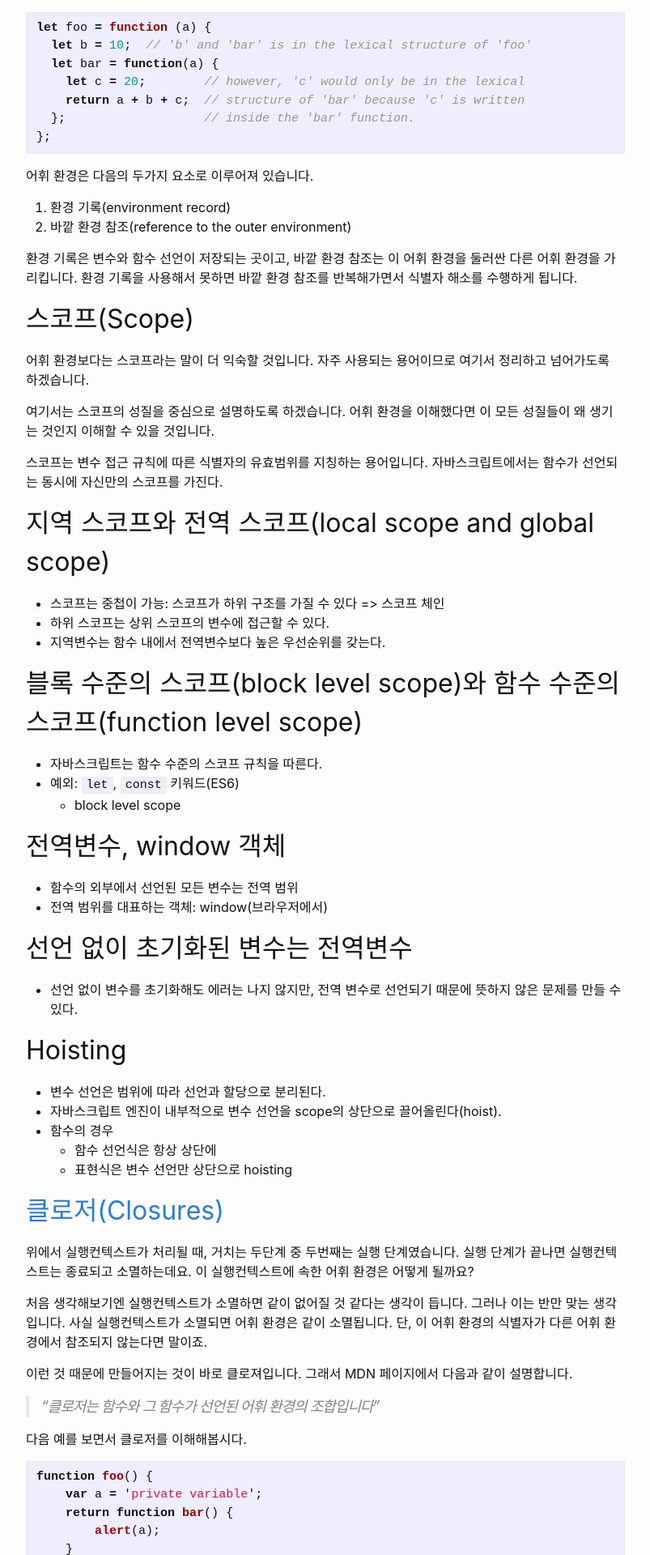
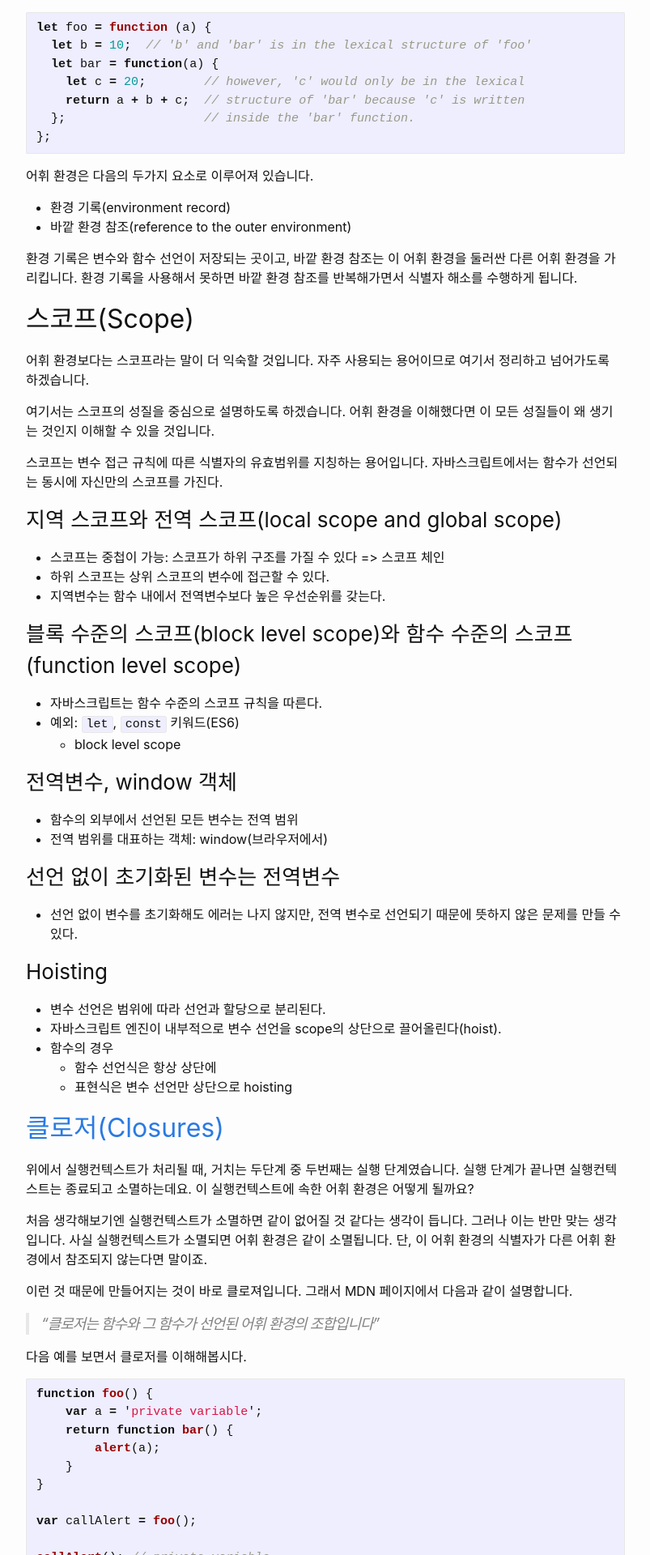
Before and after one commit to feynubrick/feynubrick.github.io, a Jekyll site: the page built from _posts/2019-01-11-javascript-study-5-scope-closure-iife.md, in a window 1280 px wide. Shown: the part 2663-4583 px from the top of the page at 81% size, without its empty margins (238-1041 px from the left). Built offline with Jekyll 4.4.1, drawn with Linux system fonts in a browser that asks for light colours; nearby versions of some CDN libraries; comment, search, counter and statistics services are not loaded.

```diff
--- a/_posts/2019-01-11-javascript-study-5-scope-closure-iife.md
+++ b/_posts/2019-01-11-javascript-study-5-scope-closure-iife.md
@@ -150,24 +150,24 @@ let foo = function (a) {
 스코프는 변수 접근 규칙에 따른 식별자의 유효범위를 지칭하는 용어입니다.
 자바스크립트에서는 함수가 선언되는 동시에 자신만의 스코프를 가진다.
 
-## 지역 스코프와 전역 스코프(local scope and global scope)
+### 지역 스코프와 전역 스코프(local scope and global scope)
 - 스코프는 중첩이 가능: 스코프가 하위 구조를 가질 수 있다 => 스코프 체인
 - 하위 스코프는 상위 스코프의 변수에 접근할 수 있다.
 - 지역변수는 함수 내에서 전역변수보다 높은 우선순위를 갖는다.
 
-## 블록 수준의 스코프(block level scope)와 함수 수준의 스코프(function level scope)
+### 블록 수준의 스코프(block level scope)와 함수 수준의 스코프(function level scope)
 - 자바스크립트는 함수 수준의 스코프 규칙을 따른다.
 - 예외: `let`, `const` 키워드(ES6)
   - block level scope
 
-## 전역변수, window 객체
+### 전역변수, window 객체
 - 함수의 외부에서 선언된 모든 변수는 전역 범위
 - 전역 범위를 대표하는 객체: window(브라우저에서)
 
-## 선언 없이 초기화된 변수는 전역변수
+### 선언 없이 초기화된 변수는 전역변수
 - 선언 없이 변수를 초기화해도 에러는 나지 않지만, 전역 변수로 선언되기 때문에 뜻하지 않은 문제를 만들 수 있다.
 
-## Hoisting
+### Hoisting
 - 변수 선언은 범위에 따라 선언과 할당으로 분리된다.
 - 자바스크립트 엔진이 내부적으로 변수 선언을 scope의 상단으로 끌어올린다(hoist).
 - 함수의 경우
```
Also changed, not shown: other parts of _posts/2019-01-11-javascript-study-5-scope-closure-iife.md (+2 -2 lines), _posts/2019-01-11-javascript-study-6-this.md (renamed from _drafts/javascript-study-6-this.md, +1 -1 lines).
